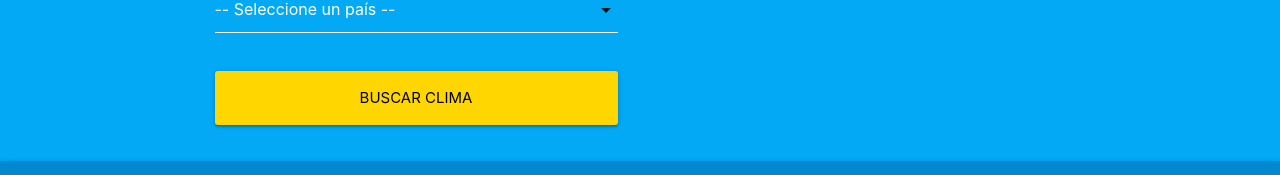
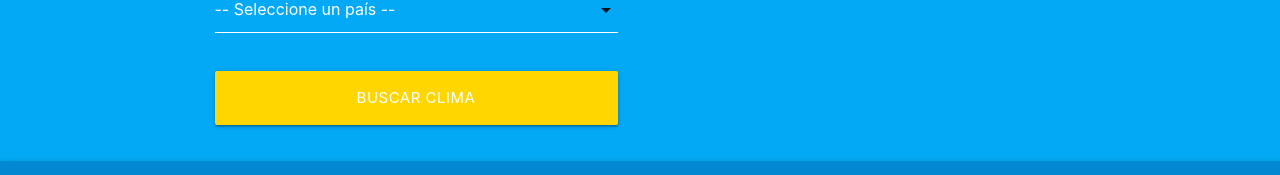
Before and after one commit to ElliotXLeo/clima-feliz-react, a React (Create React App) app: page / in a window 1280 px wide. Shown: the part 221-396 px from the top of the page. Built offline with nearby package versions, Linux system fonts and the light colour scheme.

Commit message:
Mejora de botón de búsqueda de clima

```diff
--- a/src/components/Formulario.js
+++ b/src/components/Formulario.js
@@ -67,11 +67,10 @@ const Formulario = ({ busqueda, setBusqueda, setConsultar }) => {
       </div>
 
       <div className="input-field col s12">
-        <input
+        <button
           type="submit"
-          value="Buscar Clima"
-          className="waves-effect waves-light btn-large btn-block yellow accent-4"
-        />
+          className="waves-effect waves-light btn-large btn-block yellow accent-4 w-100"
+        >Buscar Clima</button>
       </div>
     </form>
   );
--- a/src/index.css
+++ b/src/index.css
@@ -110,3 +110,7 @@ input[type=text]:not(.browser-default):focus:not([readonly])+label {
   text-align: center;
   position: relative;
 }
+
+.w-100{
+  width: 100%;
+}
```
